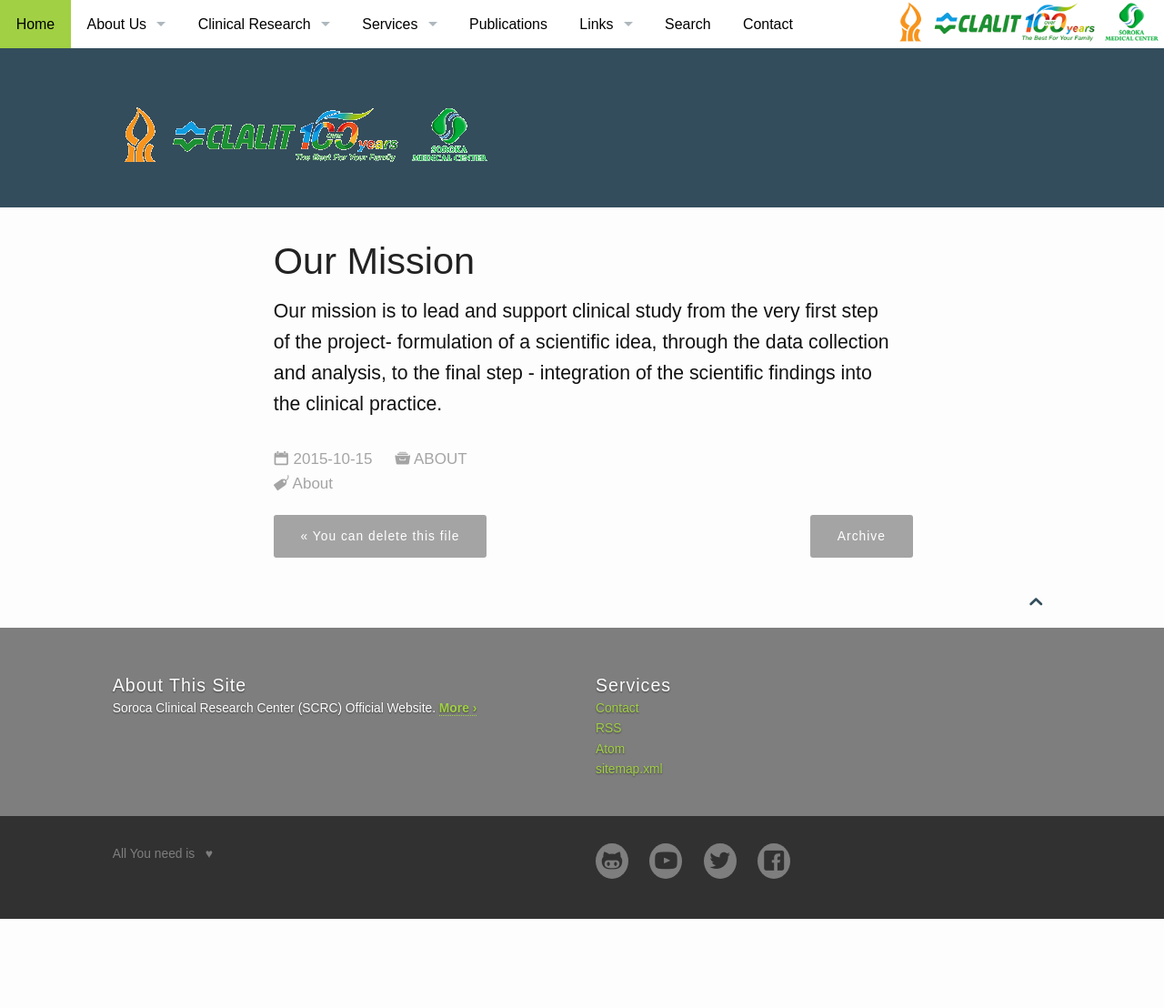
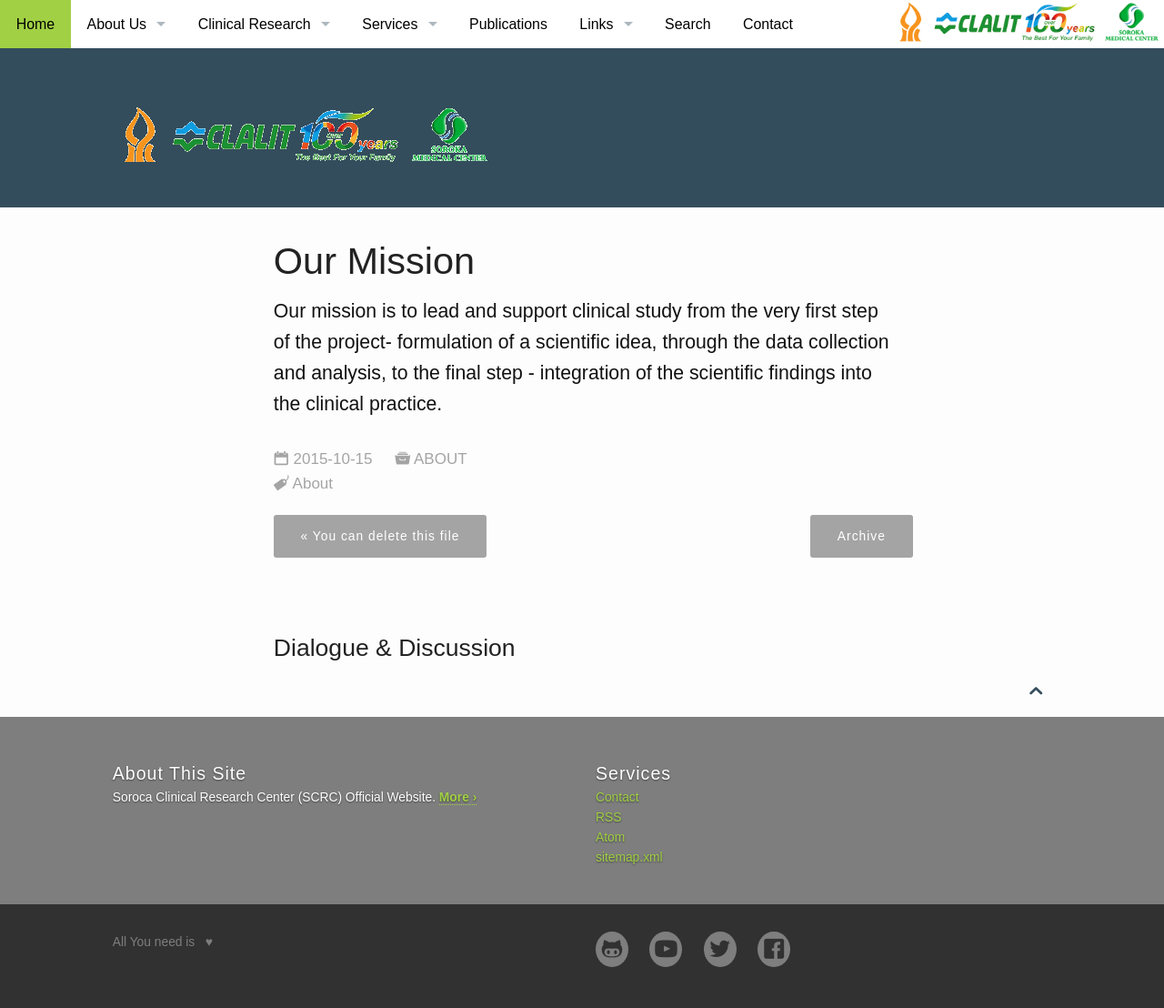
Before and after one commit to vsevkayf/OmarKhayyam, a Jekyll site: the page built from _posts/2015-10-15-dummy-delete-me.md, in a window 1280 px wide. Shown: the whole page at 91% size. Built offline with Jekyll 4.4.1, drawn with Linux system fonts in a browser that asks for light colours; nearby versions of some CDN libraries; some web fonts are replaced; comment, search, counter and statistics services are not loaded; before the commit the page ends 1010 px from its top, so only the background shows below that.

Commit message:
Update _config.yml

```diff
--- a/_config.yml
+++ b/_config.yml
@@ -96,7 +96,7 @@
       path: "" 				# an empty string here means all files in the project
       type: "pages"
     values:
-      show_meta: true 	# Hide metadata for all pages
+      show_meta: false 	# Hide metadata for all pages
       # sidebar:    		# Possible values › left, right › by default there will be no sidebar
       comments: false
       # author: vsevkayf     # Default author for pages
@@ -107,7 +107,7 @@
     values:
       show_meta: true   # Show metadata for all posts
       # sidebar:        # Possible values › left, right › by default there will be no sidebar
-      comments: false
+      comments: true
       # author: vsevkayf     # Default author for posts
 
 
```
